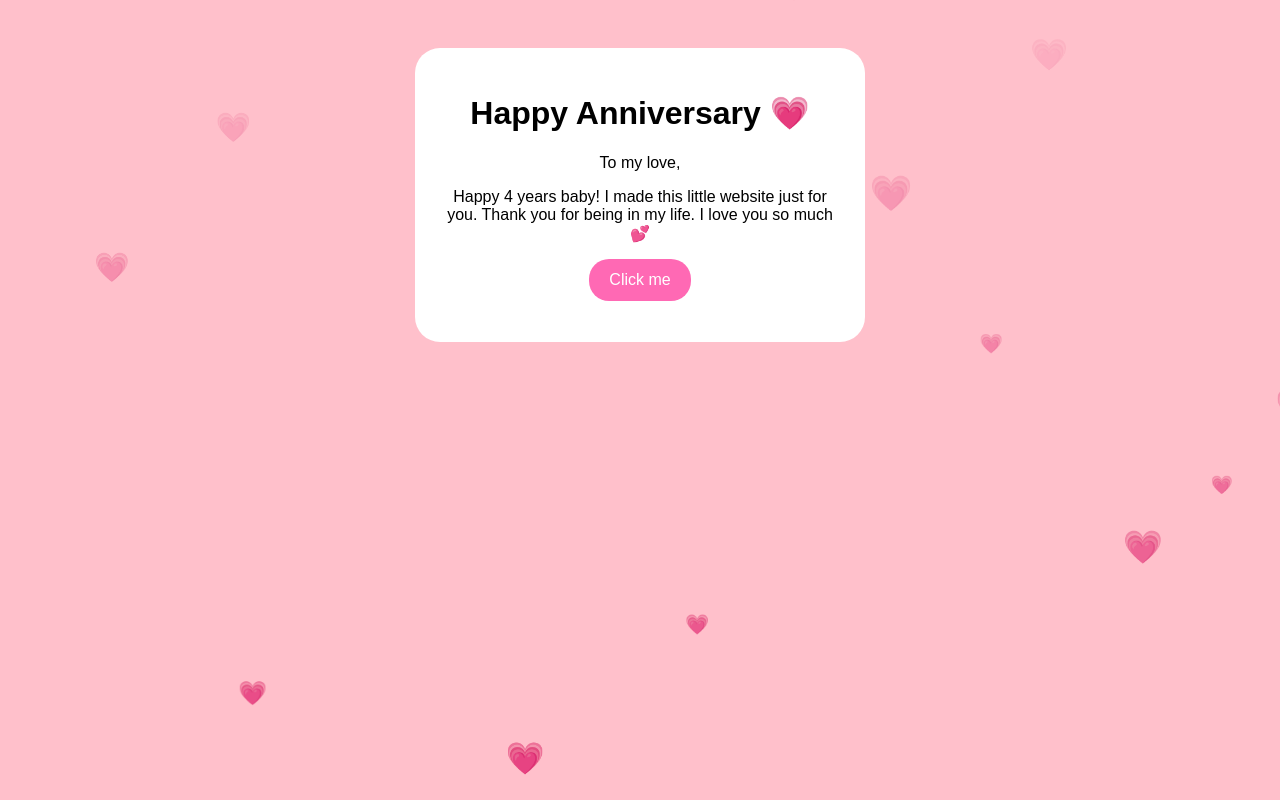
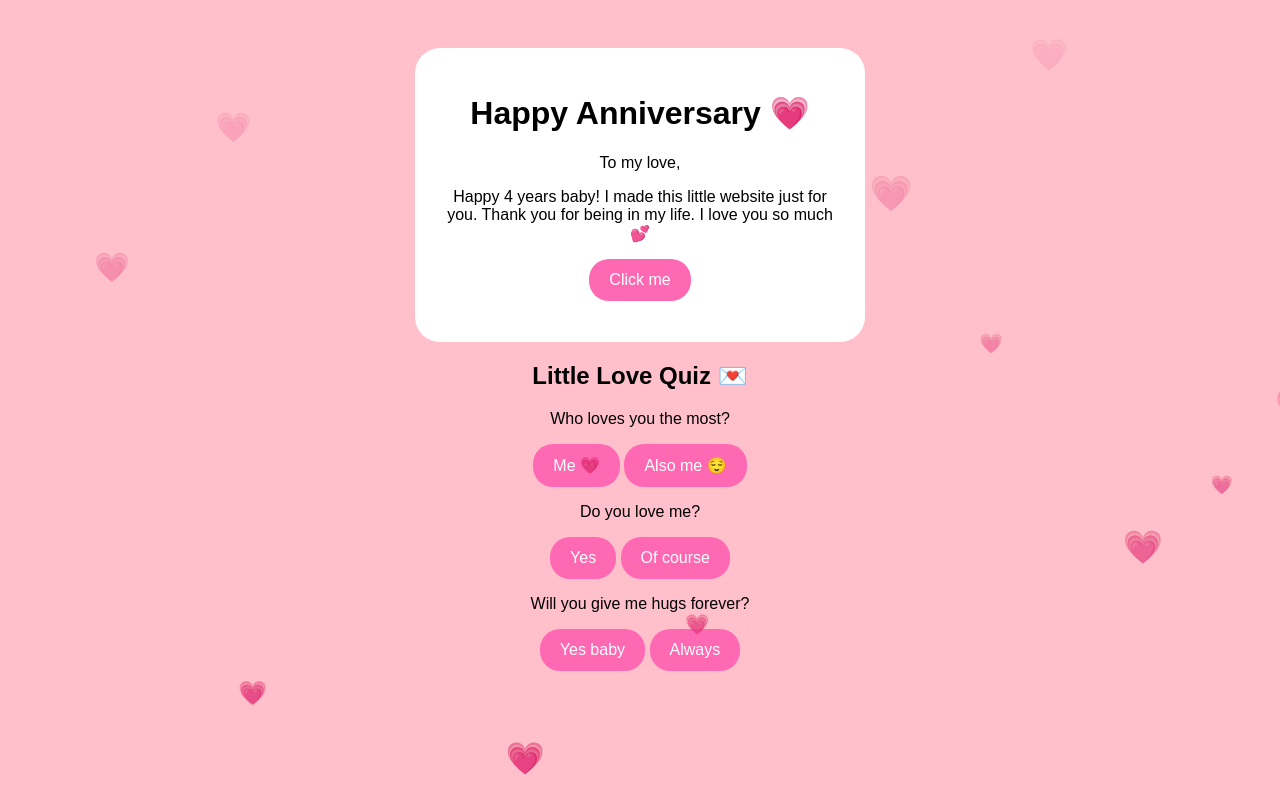
Before and after one commit to h3teet-cpu/anniversary.surprise.formybaby, a plain HTML site: page index.html in a window 1280 px wide. Drawn offline with Linux system fonts and the light colour scheme.

Commit message:
Update index.html

```diff
--- a/index.html
+++ b/index.html
@@ -88,5 +88,34 @@
     }
   }
 </style>
+  <script>
+function answer1() {
+  document.getElementById("q1").innerHTML = "Correct hehe 💗 I love you the most.";
+}
+
+function answer2() {
+  document.getElementById("q2").innerHTML = "Good answer 😌💕";
+}
+
+function answer3() {
+  document.getElementById("q3").innerHTML = "You better keep that promise 🥹💖";
+}
+</script>
 </body>
+  <h2>Little Love Quiz 💌</h2>
+
+<p>Who loves you the most?</p>
+<button onclick="answer1()">Me 💗</button>
+<button onclick="answer1()">Also me 😌</button>
+<p id="q1"></p>
+
+<p>Do you love me?</p>
+<button onclick="answer2()">Yes</button>
+<button onclick="answer2()">Of course</button>
+<p id="q2"></p>
+
+<p>Will you give me hugs forever?</p>
+<button onclick="answer3()">Yes baby</button>
+<button onclick="answer3()">Always</button>
+<p id="q3"></p>
 </html>
```
